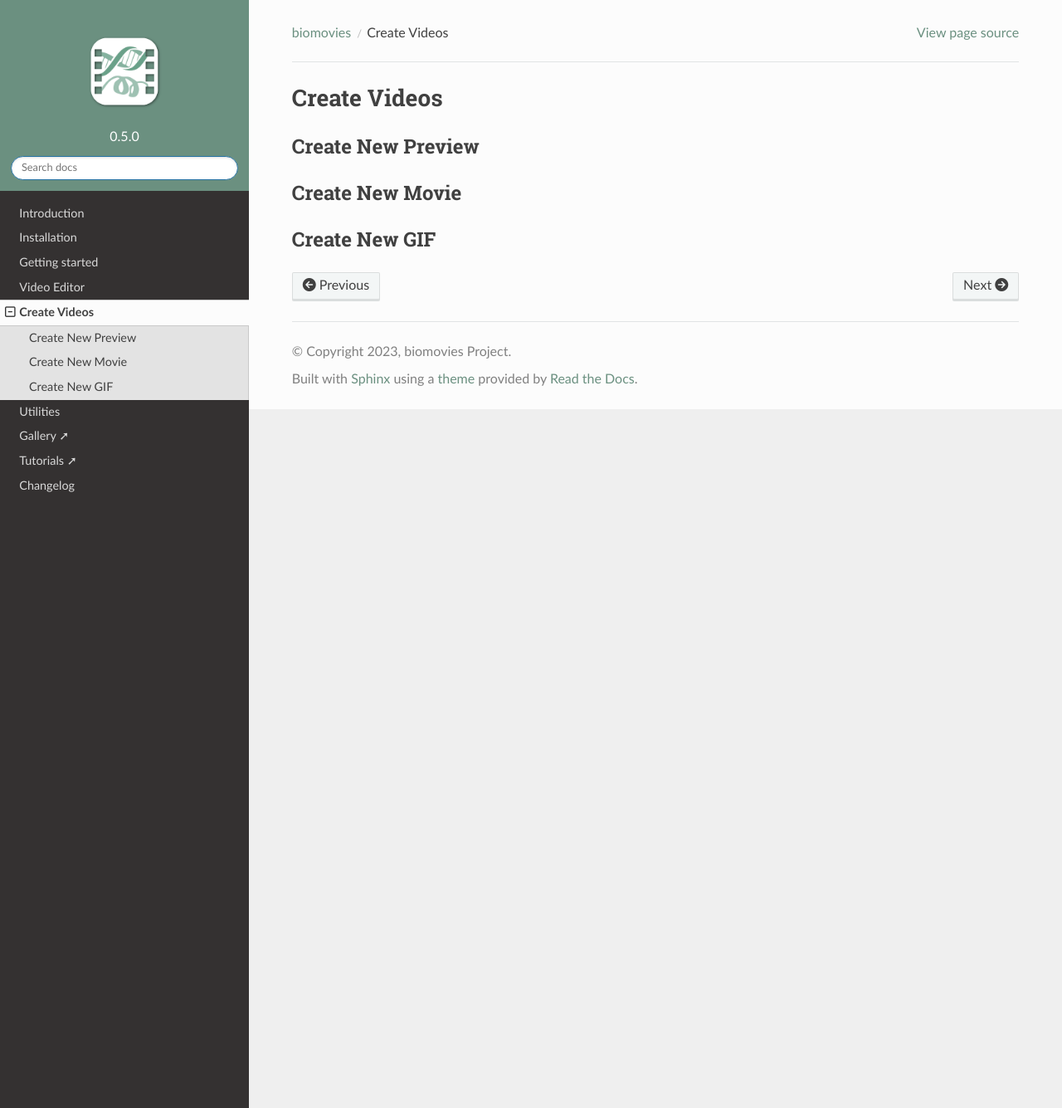
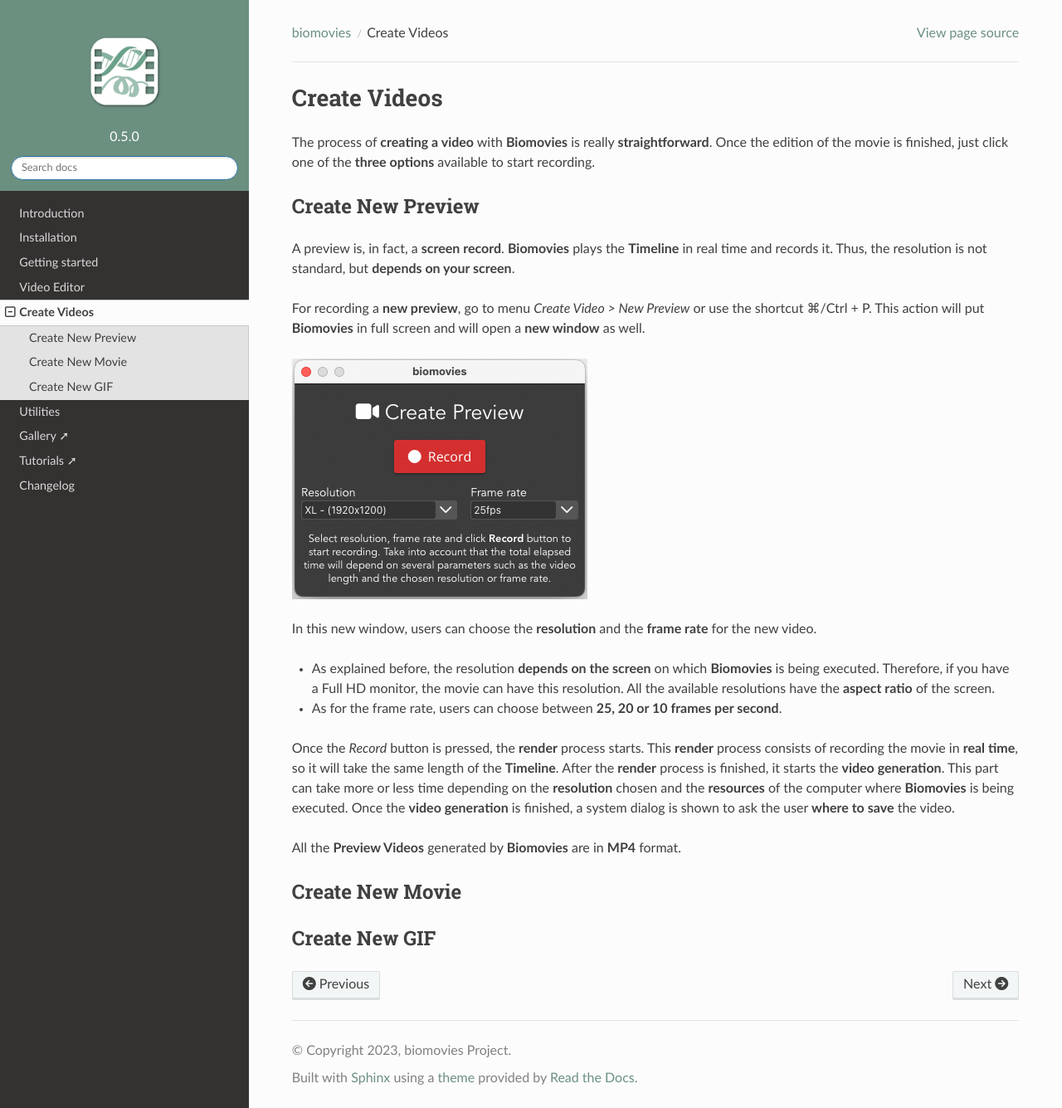
Before and after one commit to gbayarri/biomovies_documentation, a Sphinx documentation site: the page built from docs/source/create-videos.md, in a window 1280 px wide and 1335 px high. Shown: the whole window at 83% size. Built offline with Sphinx 7.4.7 and the Read the Docs theme 2.0.0, drawn with Linux system fonts in a browser that asks for light colours.

Commit message:
Create Videos > Create Preview

```diff
--- a/docs/source/create-videos.md
+++ b/docs/source/create-videos.md
@@ -1,6 +1,23 @@
 # Create Videos
 
+The process of **creating a video** with **Biomovies** is really **straightforward**. Once the edition of the movie is finished, just click one of the **three options** available to start recording.
+
 ## Create New Preview
+
+A preview is, in fact, a **screen record**. **Biomovies** plays the **Timeline** in real time and records it. Thus, the resolution is not standard, but **depends on your screen**.
+
+For recording a **new preview**, go to menu _Create Video > New Preview_ or use the shortcut ⌘/Ctrl + P. This action will put **Biomovies** in full screen and will open a **new window** as well.
+
+<img src="_static/create_movie/movie01.png" />
+
+In this new window, users can choose the **resolution** and the **frame rate** for the new video.
+
+* As explained before, the resolution **depends on the screen** on which **Biomovies** is being executed. Therefore, if you have a Full HD monitor, the movie can have this resolution. All the available resolutions have the **aspect ratio** of the screen.
+* As for the frame rate, users can choose between **25, 20 or 10 frames per second**.
+
+Once the _Record_ button is pressed, the **render** process starts. This **render** process consists of recording the movie in **real time**, so it will take the same length of the **Timeline**. After the **render** process is finished, it starts the **video generation**. This part can take more or less time depending on the **resolution** chosen and the **resources** of the computer where **Biomovies** is being executed. Once the **video generation** is finished, a system dialog is shown to ask the user **where to save** the video.
+
+All the **Preview Videos** generated by **Biomovies** are in **MP4** format.
 
 ## Create New Movie
 
```
Also changed, not shown: docs/source/_static/create_movie/movie01.png (added).
